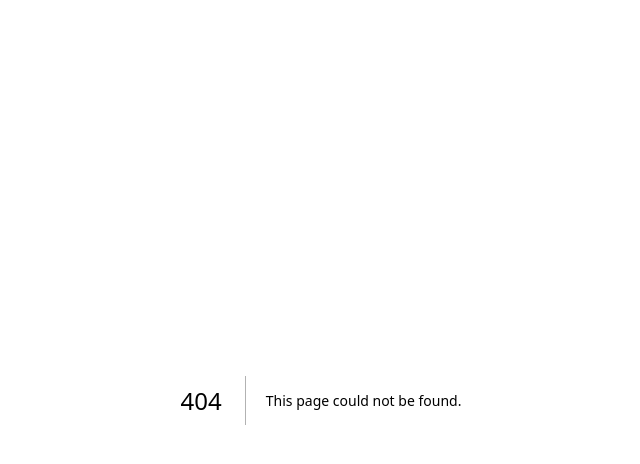
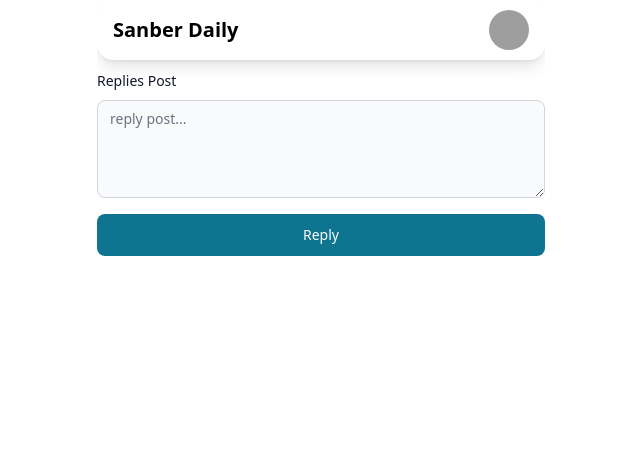
Before and after one commit to akrn27/sanber-daily, a Next.js app: page /replypage/1 in a window 1280 px wide. Before the commit this address had no page. Shown: the top 464 px of the page, without its empty margins (319-959 px from the left). Built offline with nearby package versions, Linux system fonts and the light colour scheme; no server answers; grey boxes are pictures that could not be loaded.

Commit message:
Added replypage

```diff
--- a/components/home/index.js
+++ b/components/home/index.js
@@ -13,6 +13,7 @@ import {
 import { useEffect, useState } from "react";
 import { useRouter } from "next/router";
 import Cookies from "js-cookie";
+import Link from "next/link";
 
 export default function Home() {
   const [posts, setPosts] = useState("");
@@ -202,9 +203,9 @@ export default function Home() {
                       </button>
                     )}
 
-                    <a
+                    <Link
                       className="inline-flex items-center rounded-lg border border-gray-300 bg-white px-4 py-2 text-center text-sm font-medium text-gray-900 hover:bg-gray-100 focus:outline-none focus:ring-4 focus:ring-gray-200 dark:border-gray-600 dark:bg-gray-800 dark:text-white dark:hover:border-gray-700 dark:hover:bg-gray-700 dark:focus:ring-gray-700"
-                      href="#"
+                      href={`/replypage/${res.id}`}
                     >
                       <div className="flex items-center">
                         <svg
@@ -222,9 +223,9 @@ export default function Home() {
                             d="M16 5h2a1 1 0 0 1 1 1v7a1 1 0 0 1-1 1h-2v3l-4-3H8m4-13H2a1 1 0 0 0-1 1v7a1 1 0 0 0 1 1h2v3l4-3h4a1 1 0 0 0 1-1V2a1 1 0 0 0-1-1Z"
                           />
                         </svg>
-                        <span>{res.replies_count} Replies</span>
+                        {res.replies_count} Replies
                       </div>
-                    </a>
+                    </Link>
                   </div>
                 </div>
               );
--- /dev/null
+++ b/components/reply/index.js
@@ -0,0 +1,57 @@
+import React, { useEffect } from 'react'
+import { Button, Label, Textarea } from 'flowbite-react'
+import axios from 'axios'
+import { useRouter } from 'next/router'
+import Cookies from 'js-cookie'
+
+const Reply = () => {
+    const router = useRouter();
+    const {id} = router.query;
+
+    const getReplies = async () => {
+        try {
+            const token = Cookies.get("user_token");
+            const config = {
+                headers: {
+                    Authorization: `Bearer ${token}`
+                }
+            }
+            const response = await axios.get(`https://paace-f178cafcae7b.nevacloud.io/api/replies/post/${id}`, config);
+            console.log(response)
+        } catch (error) {
+            console.log(error)
+        }
+    }
+    useEffect(() => {
+        getReplies()
+    }, [])
+
+    const addReply = async (e) => {
+
+    }
+
+  return (
+    <div>
+        <form onSubmit={addReply} className="flex w-full flex-col gap-4">
+        <div className="max-w-md" id="textarea">
+          <div className="mb-2 block">
+            <Label htmlFor="comment" value="Replies Post" />
+          </div>
+          <Textarea
+            id="comment"
+            placeholder="reply post..."
+            required
+            rows={4}
+            value=''
+            onChange=''
+          />
+        </div>
+        <Button type="submit" color="info">
+          Reply
+        </Button>
+      </form>
+    </div>
+  )
+}
+
+export default Reply
--- /dev/null
+++ b/pages/replypage/[id].js
@@ -0,0 +1,13 @@
+import Reply from '@/components/reply'
+import Layout from '@/layout'
+import React from 'react'
+
+const replyPageId = () => {
+  return (
+    <Layout>
+        <Reply />
+    </Layout>
+  )
+}
+
+export default replyPageId
--- /dev/null
+++ b/pages/replypage/index.js
@@ -0,0 +1,14 @@
+import Reply from '@/components/reply'
+import Layout from '@/layout'
+import React from 'react'
+
+const ReplyPage = () => {
+  return (
+    <Layout>
+        {/* <Reply /> */}
+        <p>dwa</p>
+    </Layout>
+  )
+}
+
+export default ReplyPage
```
